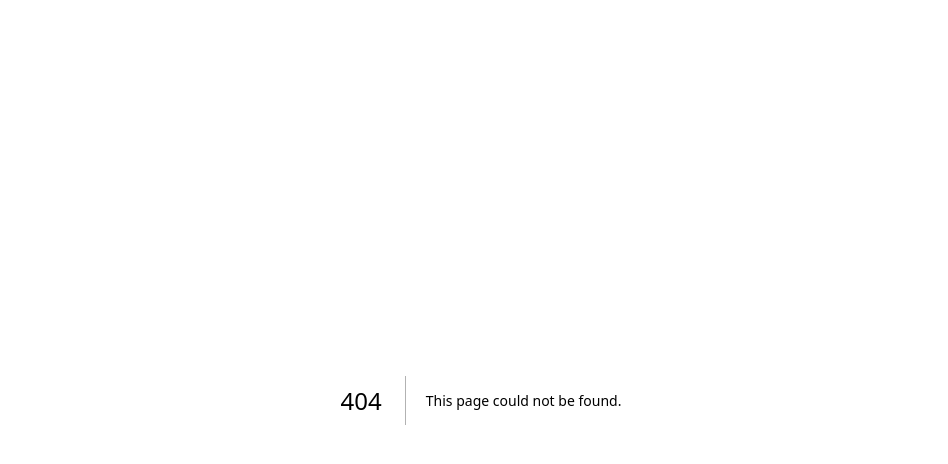
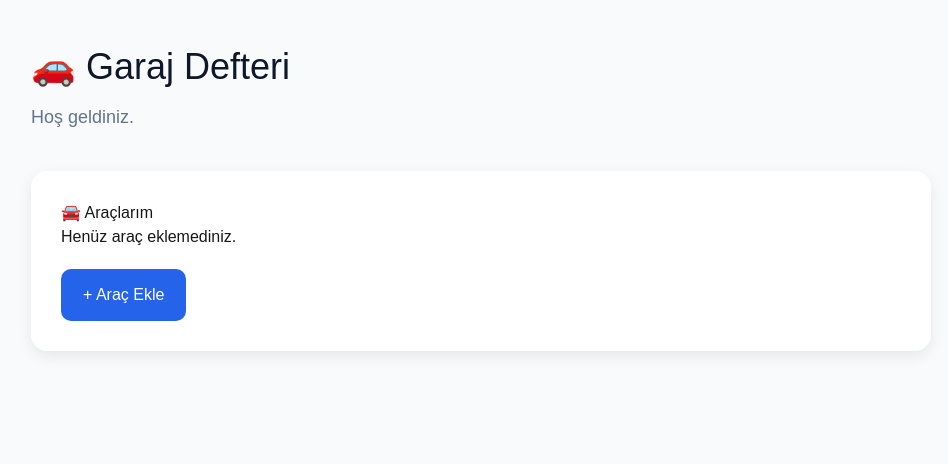
Before and after one commit to garajdefterim/garaj-defteri, a Next.js app: page /dashboard in a window 1280 px wide. Before the commit this address had no page. Shown: the top 464 px of the page, without its empty margins (159-1107 px from the left). Built offline with nearby package versions, Linux system fonts and the light colour scheme.

Commit message:
Dashboard eklendi

```diff
--- /dev/null
+++ b/app/dashboard/page.tsx
@@ -0,0 +1,67 @@
+export default function DashboardPage() {
+  return (
+    <main
+      style={{
+        minHeight: "100vh",
+        background: "#f8fafc",
+        padding: "40px",
+        fontFamily: "Arial, sans-serif",
+      }}
+    >
+      <div
+        style={{
+          maxWidth: "900px",
+          margin: "0 auto",
+        }}
+      >
+        <h1
+          style={{
+            fontSize: "36px",
+            color: "#0f172a",
+            marginBottom: "10px",
+          }}
+        >
+          🚗 Garaj Defteri
+        </h1>
+
+        <p
+          style={{
+            color: "#64748b",
+            fontSize: "18px",
+            marginBottom: "40px",
+          }}
+        >
+          Hoş geldiniz.
+        </p>
+
+        <div
+          style={{
+            background: "white",
+            borderRadius: "16px",
+            padding: "30px",
+            boxShadow: "0 5px 15px rgba(0,0,0,.08)",
+          }}
+        >
+          <h2>🚘 Araçlarım</h2>
+
+          <p>Henüz araç eklemediniz.</p>
+
+          <button
+            style={{
+              marginTop: "20px",
+              background: "#2563eb",
+              color: "white",
+              border: "none",
+              padding: "14px 22px",
+              borderRadius: "10px",
+              cursor: "pointer",
+              fontSize: "16px",
+            }}
+          >
+            + Araç Ekle
+          </button>
+        </div>
+      </div>
+    </main>
+  );
+}
```
